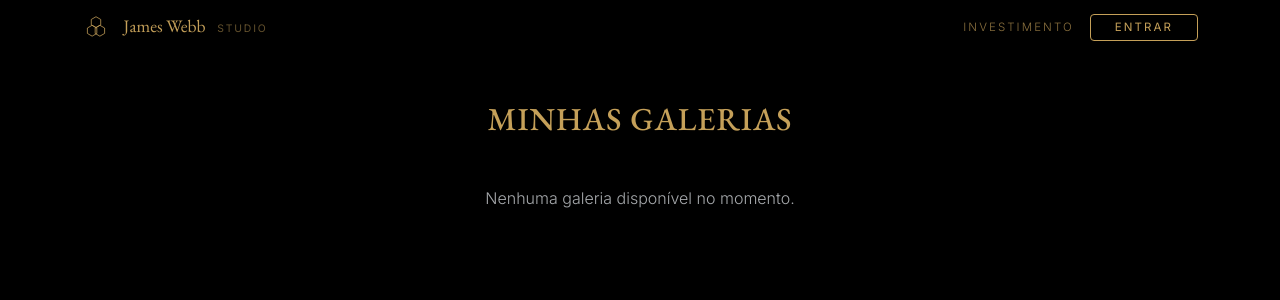
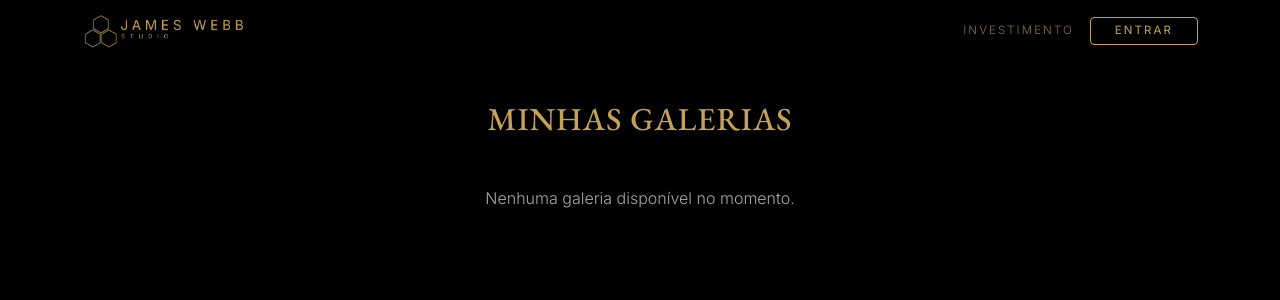
Before and after one commit to ateuatado/jameswebbstudio, a CodeIgniter 4 app: the page made by app/Views/client/galeria/index.php in a window 1280 px wide. Shown: the top 300 px of the page. Run offline with PHP 8.4 and a stand-in for CodeIgniter, Linux system fonts and the light colour scheme; the template is opened without the code that fills it, so the values that code supplies are empty; some libraries are stand-ins or nearby versions.

Commit message:
fix: substitui logo no navbar pelo PNG correto conforme manual da marca

```diff
--- a/app/Views/layout/main.php
+++ b/app/Views/layout/main.php
@@ -196,8 +196,9 @@
     <nav class="navbar navbar-expand-lg navbar-dark fixed-top" id="mainNav">
         <div class="container">
             <a class="navbar-brand" href="<?= site_url('/') ?>">
-                <img src="<?= base_url('assets/img/jws-logo.svg') ?>" alt="James Webb Studio" style="height:28px;margin-right:10px;">
-                James Webb <span class="nav-sub">Studio</span>
+                <img src="<?= base_url('assets/img/jws-logo-horizontal.png') ?>"
+                     alt="James Webb Studio"
+                     style="height:36px; width:auto;">
             </a>
 
             <button class="navbar-toggler" type="button" data-bs-toggle="collapse" data-bs-target="#navPublic" aria-controls="navPublic" aria-expanded="false" aria-label="Toggle navigation">
```
Also changed, not shown: public/assets/img/jws-logo-horizontal.png (added).
